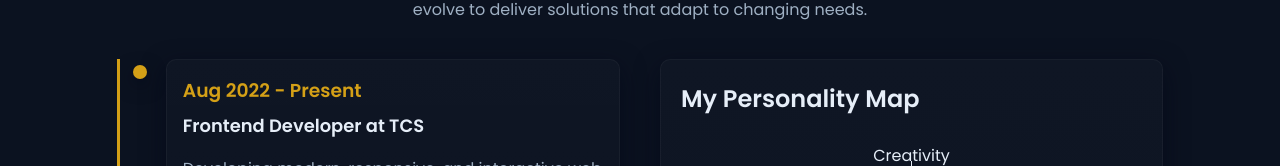
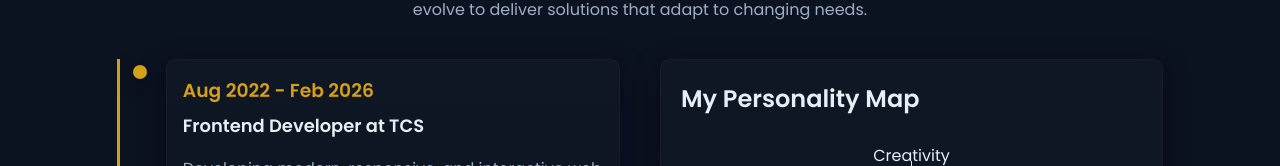
Before and after one commit to BharathRaj1132/portfolio_website, a React (Vite) app: page /about in a window 1280 px wide. Shown: the part 296-462 px from the top of the page. Built offline with nearby package versions, Linux system fonts and the light colour scheme.

Commit message:
Employment Details Updated

```diff
--- a/src/pages/About.jsx
+++ b/src/pages/About.jsx
@@ -15,7 +15,7 @@ const About = () => {
 
   const timeline = [
     {
-      year: "Aug 2022 - Present",
+      year: "Aug 2022 - Feb 2026",
       title: "Frontend Developer at TCS",
       desc: "Developing modern, responsive, and interactive web applications using React.js, Redux, and JavaScript.",
       details: (
```
